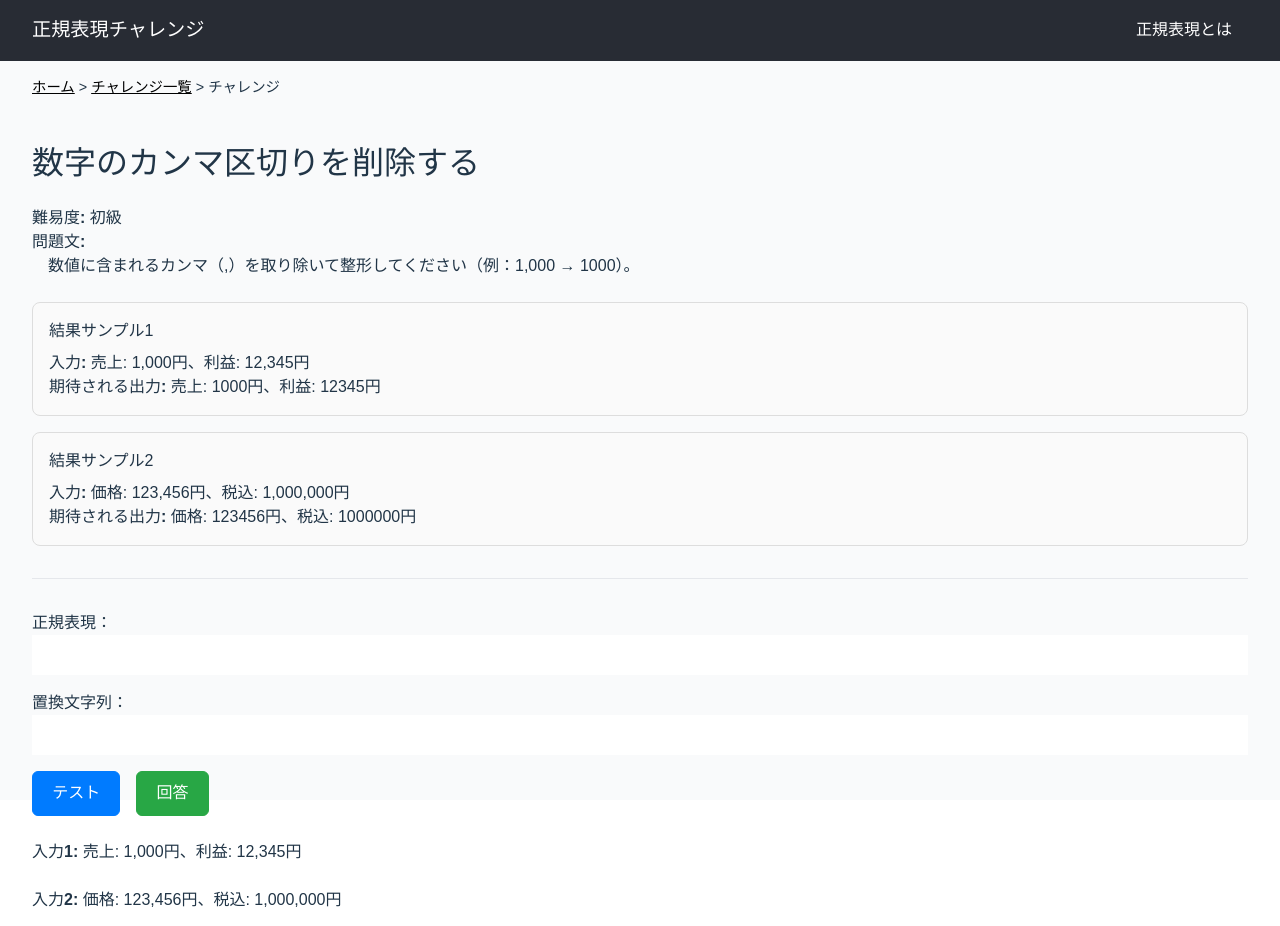
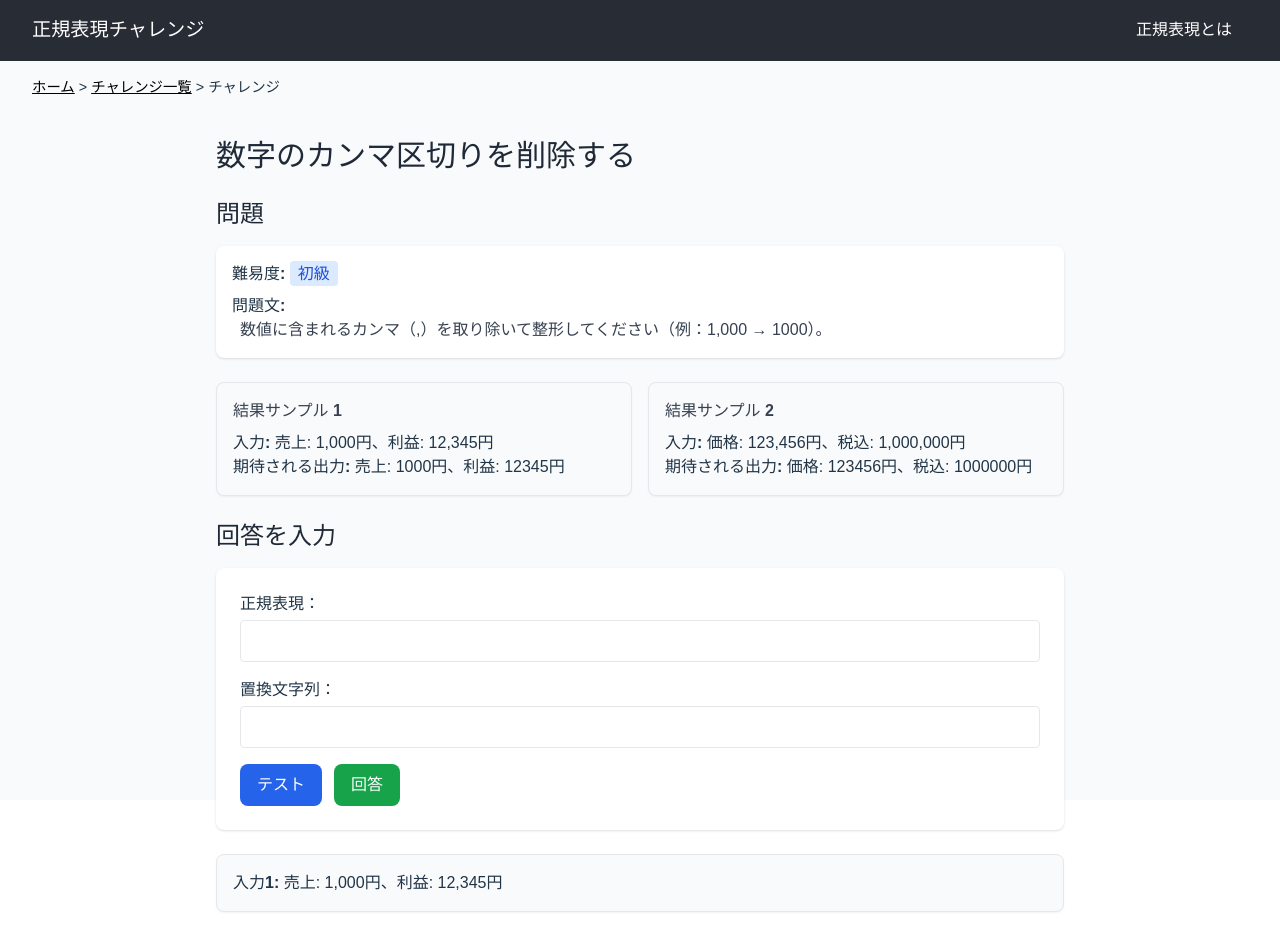
Before and after one commit to ishi720/regex-challenge, a React (Vite) app in the folder client/: page /challenge/2d814586-631b-11f0-bed3-9c6b00411dbe in a window 1280 px wide. Shown: the top 926 px of the page. Built offline with nearby package versions, Linux system fonts and the light colour scheme.

Commit message:
チャレンジ画面のレイアウトの変更

```diff
--- a/client/src/pages/ChallengePage.tsx
+++ b/client/src/pages/ChallengePage.tsx
@@ -1,9 +1,9 @@
-import React, { useEffect, useState } from 'react';
-import { useParams, useNavigate } from 'react-router-dom';
-import Header from '../components/Header';
-import Breadcrumbs from '../components/Breadcrumbs';
-import { challenges as stubChallenges } from '../data/challenges';
-import { USE_DATA_MODE, API_ENDPOINT } from '../config';
+import React, { useEffect, useState } from "react";
+import { useParams, useNavigate } from "react-router-dom";
+import Header from "../components/Header";
+import Breadcrumbs from "../components/Breadcrumbs";
+import { challenges as stubChallenges } from "../data/challenges";
+import { USE_DATA_MODE, API_ENDPOINT } from "../config";
 
 interface Challenge {
   id: number;
@@ -22,15 +22,15 @@ const ChallengePage: React.FC = () => {
   const navigate = useNavigate();
 
   const [challenge, setChallenge] = useState<Challenge | null>(null);
-  const [regexInput, setRegexInput] = useState('');
-  const [replaceInput, setReplaceInput] = useState('');
+  const [regexInput, setRegexInput] = useState("");
+  const [replaceInput, setReplaceInput] = useState("");
   const [testResults, setTestResults] = useState<string[]>([]);
   const [error, setError] = useState<string | null>(null);
 
   useEffect(() => {
     const fetchChallenge = async () => {
       try {
-        if (USE_DATA_MODE === 'STUB') {
+        if (USE_DATA_MODE === "STUB") {
           const found = stubChallenges.find((c) => c.challengeId === challengeId);
           setChallenge(found || null);
         } else {
@@ -38,7 +38,6 @@ const ChallengePage: React.FC = () => {
           if (!res.ok) throw new Error(`APIエラー: ${res.status}`);
           const data = await res.json();
 
-          // camelCaseに変換
           const formatted: Challenge = {
             id: data.id,
             title: data.title,
@@ -54,22 +53,17 @@ const ChallengePage: React.FC = () => {
           setChallenge(formatted);
         }
       } catch (err: unknown) {
-        if (err instanceof Error) {
-          setError(err.message);
-        } else {
-          setError('データの取得に失敗しました');
-        }
+        setError(err instanceof Error ? err.message : "データの取得に失敗しました");
       }
     };
 
     fetchChallenge();
   }, [challengeId]);
 
-  // 「テスト」ボタンの処理
   const handleTest = () => {
     if (!challenge) return;
     try {
-      const regex = new RegExp(regexInput, 'gu');
+      const regex = new RegExp(regexInput, "gu");
       const results = challenge.sampleInputs.map((text) =>
         text.replace(regex, replaceInput)
       );
@@ -81,177 +75,147 @@ const ChallengePage: React.FC = () => {
     }
   };
 
-  // 「回答」ボタンの処理
   const handleSubmit = async () => {
     if (!challenge) return;
-
-    // 確認ダイアログ
-    const confirmed = window.confirm('ほんとうに回答してもいいですか？');
+    const confirmed = window.confirm("ほんとうに回答してもいいですか？");
     if (!confirmed) return;
 
     try {
-      if (USE_DATA_MODE === 'STUB') {
-        // STUBモードでは結果登録をスキップ
+      if (USE_DATA_MODE === "STUB") {
         navigate(`/result/${challenge.challengeId}`);
-
       } else {
-        // APIモードでは結果を登録
         const response = await fetch(`${API_ENDPOINT}/results`, {
-          method: 'POST',
-          headers: {
-            'Content-Type': 'application/json',
-          },
+          method: "POST",
+          headers: { "Content-Type": "application/json" },
           body: JSON.stringify({
-            userId: 'test-user', // 仮のユーザーID
+            userId: "test-user",
             challengeId: challenge.challengeId,
             regex: regexInput,
             replacement: replaceInput,
-            isCorrect: true, // 仮の正誤判定
+            isCorrect: true,
           }),
         });
 
-        // APIエラーチェック
-        if (!response.ok) {
-          throw new Error(`登録失敗: ${response.status}`);
-        }
-
-        // 返信データを取得して結果ページへ遷移
+        if (!response.ok) throw new Error(`登録失敗: ${response.status}`);
         const result = await response.json();
         navigate(`/result/${challenge.challengeId}`, { state: result });
       }
-
     } catch (err: unknown) {
-      if (err instanceof Error) {
-        alert(`エラー: ${err.message}`);
-      } else {
-        alert('予期せぬエラーが発生しました');
-      }
+      alert(err instanceof Error ? `エラー: ${err.message}` : "予期せぬエラーが発生しました");
     }
   };
-
 
   return (
     <>
       <Header />
       <Breadcrumbs />
-      <div style={{ padding: '2rem' }}>
+      <div className="max-w-4xl mx-auto p-6">
         {error ? (
-          <p style={{ color: 'red' }}>{error}</p>
+          <p className="text-red-600 font-semibold">{error}</p>
         ) : !challenge ? (
-          <p>読み込み中またはチャレンジが見つかりませんでした。</p>
+          <p className="text-gray-500">読み込み中またはチャレンジが見つかりませんでした。</p>
         ) : (
           <>
             {/* タイトル */}
-            <h1 style={{ fontSize: '2rem', marginBottom: '1.5rem' }}>
+            <h1 className="text-3xl font-bold mb-6 text-gray-800">
               {challenge.title}
             </h1>
 
             {/* 難易度と説明 */}
-            <div style={{ marginBottom: '1.5rem' }}>
-              <p><strong>難易度:</strong> {challenge.difficulty}</p>
-              <p><strong>問題文:</strong></p>
-              <p style={{ whiteSpace: 'pre-line', marginLeft: '1rem' }}>
+            <h2 className="text-2xl font-bold mb-4 text-gray-800">問題</h2>
+            <div className="mb-6 bg-white shadow rounded-lg p-4">
+              <p className="mb-2">
+                <span className="font-semibold">難易度:</span>{" "}
+                <span className="px-2 py-1 rounded bg-blue-100 text-blue-700">
+                  {challenge.difficulty}
+                </span>
+              </p>
+              <p className="font-semibold">問題文:</p>
+              <p className="whitespace-pre-line ml-2 text-gray-700">
                 {challenge.description}
               </p>
             </div>
 
-            {/* サンプル入力と期待される出力 */}
+            {/* サンプル入出力 */}
+            <div className="grid md:grid-cols-2 gap-4 mb-6">
               {challenge.sampleInputs.slice(0, 2).map((input, i) => (
                 <div
                   key={i}
-                style={{
-                  border: '1px solid #ddd',
-                  borderRadius: '8px',
-                  padding: '1rem',
-                  marginBottom: '1rem',
-                  backgroundColor: '#fafafa',
-                }}
+                  className="border rounded-lg p-4 bg-gray-50 shadow-sm"
                 >
-                <h3 style={{ marginBottom: '0.5rem' }}>結果サンプル{i + 1}</h3>
-                <p><strong>入力:</strong> {input}</p>
-                <p><strong>期待される出力:</strong> {challenge.expectedOutputs[i]}</p>
+                  <h3 className="font-semibold mb-2 text-gray-700">
+                    結果サンプル {i + 1}
+                  </h3>
+                  <p>
+                    <span className="font-semibold">入力:</span> {input}
+                  </p>
+                  <p>
+                    <span className="font-semibold">期待される出力:</span>{" "}
+                    {challenge.expectedOutputs[i]}
+                  </p>
                 </div>
               ))}
+            </div>
 
-            <hr style={{ margin: '2rem 0' }} />
-
-            {/* 正規表現入力フォーム */}
-            <div>
-              <label>正規表現：</label><br />
+            <h2 className="text-2xl font-bold mb-4 text-gray-800">回答を入力</h2>
+            {/* 正規表現入力 */}
+            <div className="bg-white shadow rounded-lg p-6 mb-6">
+              <label className="block font-semibold mb-1">正規表現：</label>
               <input
                 type="text"
                 value={regexInput}
                 onChange={(e) => setRegexInput(e.target.value)}
-                style={{ width: '100%', padding: '8px', marginBottom: '1rem' }}
+                className="w-full border rounded px-3 py-2 mb-4 focus:ring-2 focus:ring-blue-400"
               />
 
-              <label>置換文字列：</label><br />
+              <label className="block font-semibold mb-1">置換文字列：</label>
               <input
                 type="text"
                 value={replaceInput}
                 onChange={(e) => setReplaceInput(e.target.value)}
-                style={{ width: '100%', padding: '8px', marginBottom: '1rem' }}
+                className="w-full border rounded px-3 py-2 mb-4 focus:ring-2 focus:ring-blue-400"
               />
 
-              {/* テスト・回答ボタン */}
-              <div style={{ marginBottom: '1.5rem', display: 'flex', gap: '1rem' }}>
+              {/* ボタン */}
+              <div className="flex gap-3">
                 <button
                   onClick={handleTest}
-                  style={{
-                    padding: '0.6rem 1.2rem',
-                    borderRadius: '6px',
-                    border: '1px solid #007bff',
-                    backgroundColor: '#007bff',
-                    color: '#fff',
-                    fontWeight: 600,
-                    cursor: 'pointer',
-                    transition: 'all 0.2s',
-                  }}
-                  onMouseOver={(e) =>
-                    (e.currentTarget.style.backgroundColor = '#0056b3')
-                  }
-                  onMouseOut={(e) =>
-                    (e.currentTarget.style.backgroundColor = '#007bff')
-                  }
+                  className="px-4 py-2 rounded-lg font-semibold text-white bg-blue-600 hover:bg-blue-700 transition"
                 >
                   テスト
                 </button>
-
                 <button
                   onClick={handleSubmit}
-                  style={{
-                    padding: '0.6rem 1.2rem',
-                    borderRadius: '6px',
-                    border: '1px solid #28a745',
-                    backgroundColor: '#28a745',
-                    color: '#fff',
-                    fontWeight: 600,
-                    cursor: 'pointer',
-                    transition: 'all 0.2s',
-                  }}
-                  onMouseOver={(e) =>
-                    (e.currentTarget.style.backgroundColor = '#1e7e34')
-                  }
-                  onMouseOut={(e) =>
-                    (e.currentTarget.style.backgroundColor = '#28a745')
-                  }
+                  className="px-4 py-2 rounded-lg font-semibold text-white bg-green-600 hover:bg-green-700 transition"
                 >
                   回答
                 </button>
               </div>
+            </div>
 
-              {/* テスト結果表示 */}
+            {/* テスト結果 */}
+            <div className="space-y-4">
               {challenge.sampleInputs.map((input, i) => (
-                <div key={i} style={{ marginBottom: '1.5rem' }}>
-                  <p><strong>入力{i + 1}:</strong> {input}</p>
+                <div
+                  key={i}
+                  className="p-4 border rounded-lg bg-gray-50 shadow-sm"
+                >
+                  <p>
+                    <span className="font-semibold">入力{i + 1}:</span> {input}
+                  </p>
                   {testResults[i] !== undefined && (
                     <>
-                      <p><strong>結果:</strong> {testResults[i]}</p>
                       <p>
-                        判定:{' '}
-                        {challenge.expectedOutputs[i].includes(testResults[i])
-                          ? <span style={{ color: 'green' }}>✅ OK</span>
-                          : <span style={{ color: 'red' }}>❌ NG</span>}
+                        <span className="font-semibold">結果:</span>{" "}
+                        {testResults[i]}
+                      </p>
+                      <p>
+                        判定:{" "}
+                        {challenge.expectedOutputs[i].includes(testResults[i]) ? (
+                          <span className="text-green-600 font-bold">✅ OK</span>
+                        ) : (
+                          <span className="text-red-600 font-bold">❌ NG</span>
+                        )}
                       </p>
                     </>
                   )}
```
Lines whose indentation alone changed are shown as unchanged.
